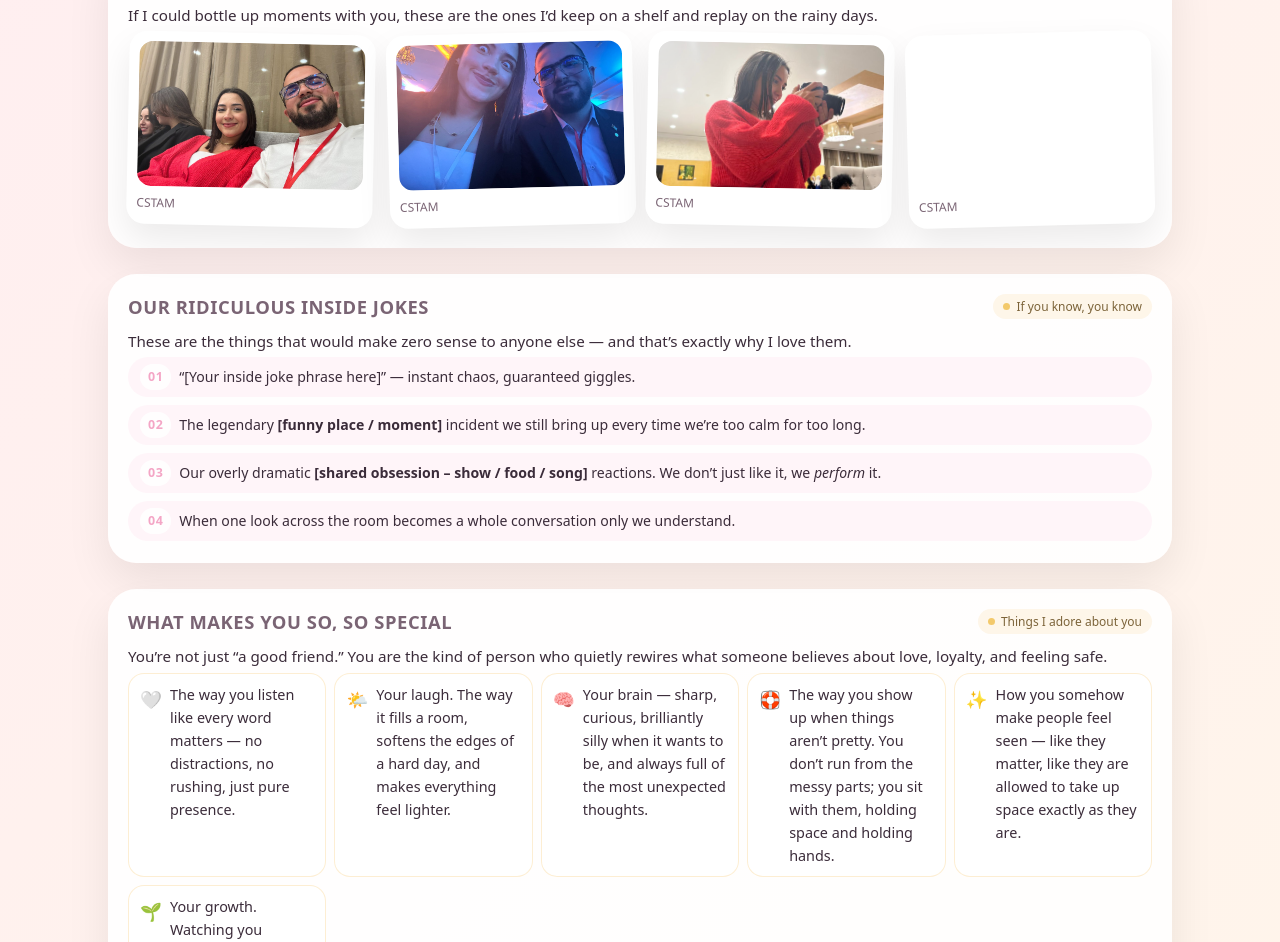
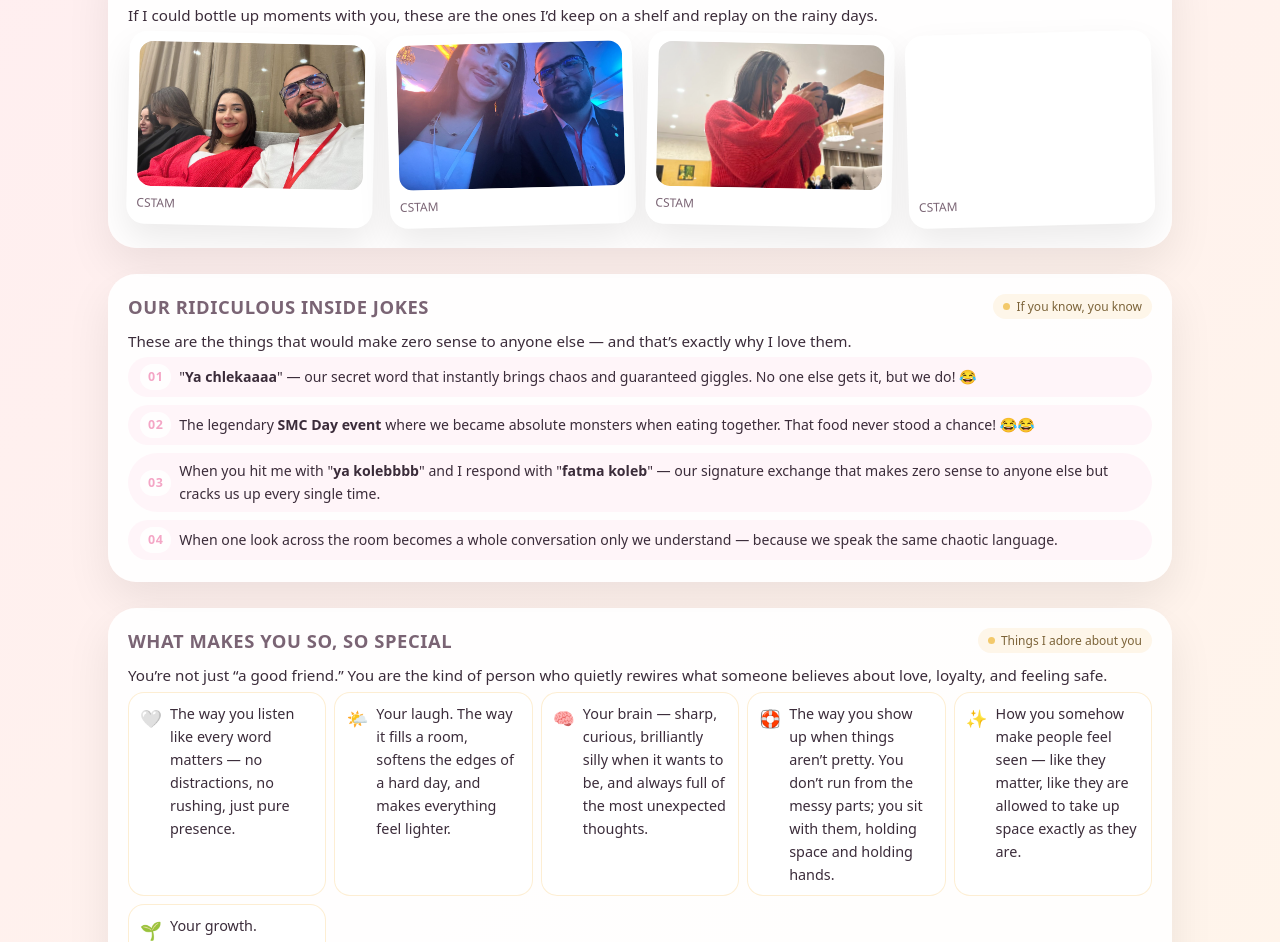
Before and after one commit to MohamedZouari4/birthday-website, a plain HTML site: page index.html in a window 1280 px wide. Shown: the part 1858-2800 px from the top of the page. Drawn offline with nearby package versions, Linux system fonts and the light colour scheme; grey boxes are pictures that could not be loaded; files whose address does not match are found by name.

Commit message:
Personalize inside jokes section with our specific jokes

```diff
--- a/index.html
+++ b/index.html
@@ -1347,21 +1347,19 @@
           <ul class="jokes-list">
             <li class="joke-item">
               <span class="tag">01</span>
-              <span>“[Your inside joke phrase here]” — instant chaos, guaranteed giggles.</span>
+              <span>"<strong>Ya chlekaaaa</strong>" — our secret word that instantly brings chaos and guaranteed giggles. No one else gets it, but we do! 😂</span>
             </li>
             <li class="joke-item">
               <span class="tag">02</span>
-              <span>The legendary <strong>[funny place / moment]</strong> incident we still bring up every
-                time we’re too calm for too long.</span>
+              <span>The legendary <strong>SMC Day event</strong> where we became absolute monsters when eating together. That food never stood a chance! 😂😂</span>
             </li>
             <li class="joke-item">
               <span class="tag">03</span>
-              <span>Our overly dramatic <strong>[shared obsession – show / food / song]</strong> reactions.
-                We don’t just like it, we <em>perform</em> it.</span>
+              <span>When you hit me with "<strong>ya kolebbbb</strong>" and I respond with "<strong>fatma koleb</strong>" — our signature exchange that makes zero sense to anyone else but cracks us up every single time.</span>
             </li>
             <li class="joke-item">
               <span class="tag">04</span>
-              <span>When one look across the room becomes a whole conversation only we understand.</span>
+              <span>When one look across the room becomes a whole conversation only we understand — because we speak the same chaotic language.</span>
             </li>
           </ul>
         </div>
```
